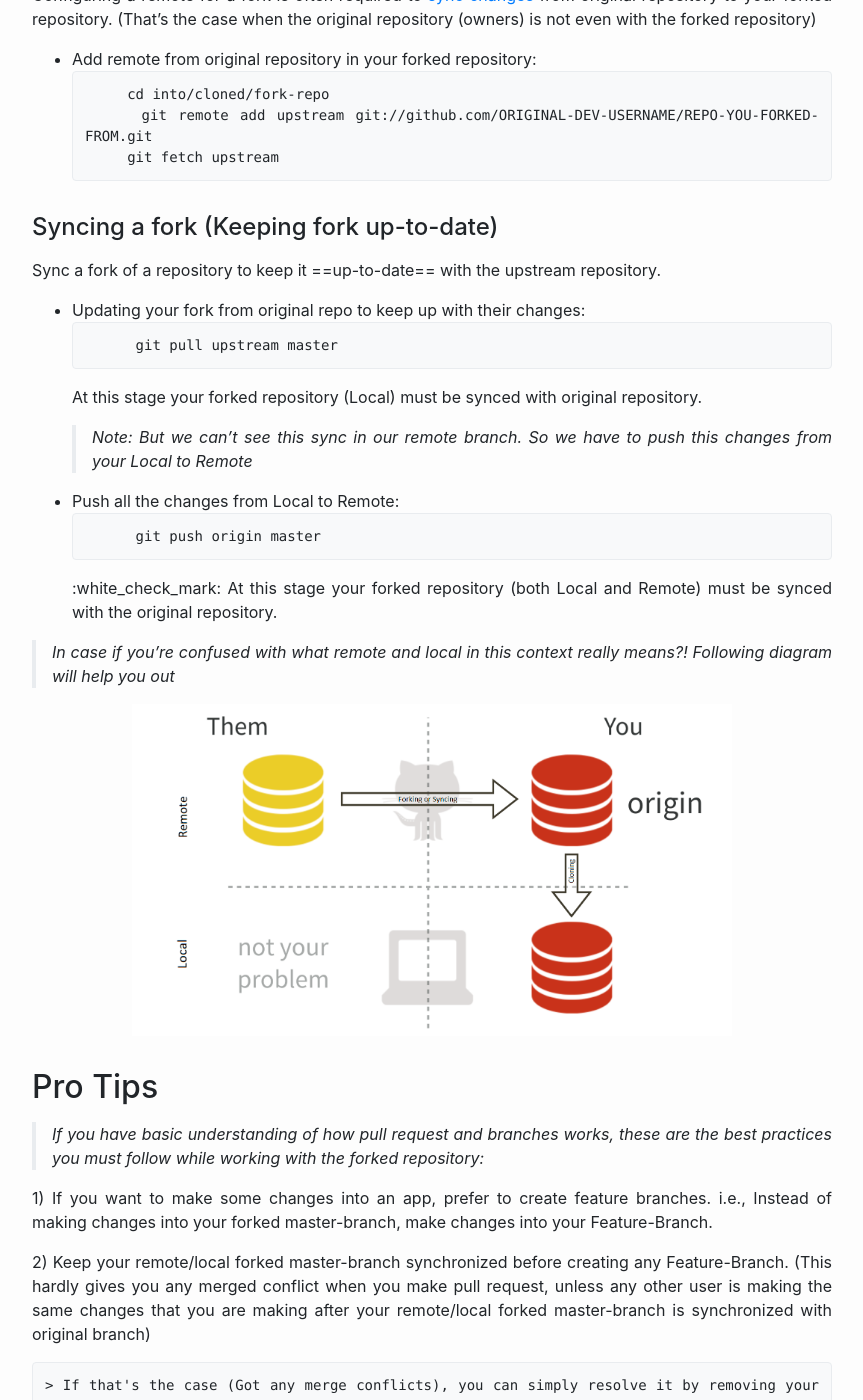
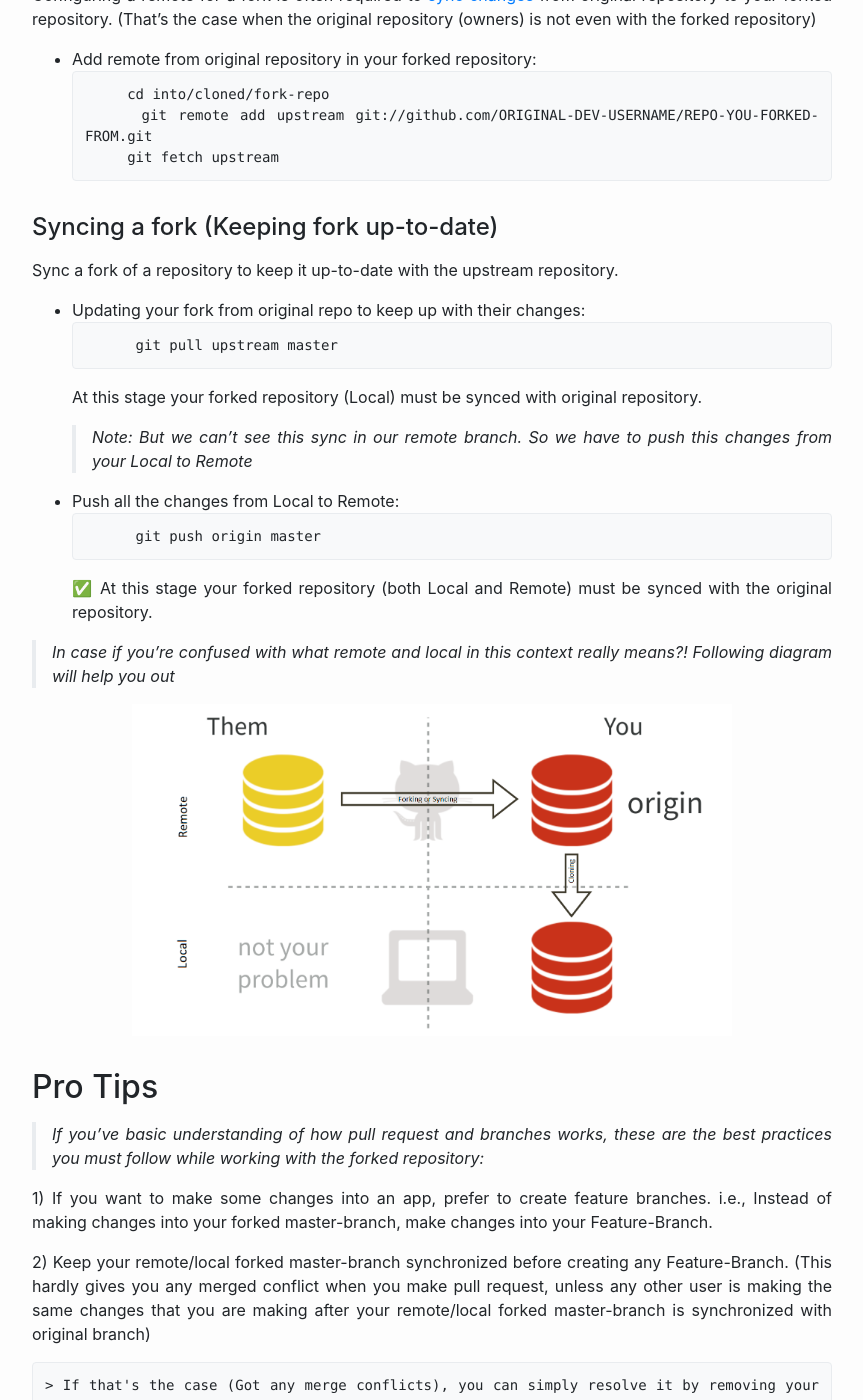
Before and after one commit to purveshmakode24/blog, a Jekyll site: the page built from _posts/2019-12-25-working-with-forks.md, in a window 1280 px wide and 1400 px high, scrolled down 903 px. Shown: the whole window, without its empty margins (208-1071 px from the left). Built offline with Jekyll 4.4.1, drawn with Linux system fonts in a browser that asks for light colours.

Commit message:
Update 2019-12-25-working-with-forks.md

````diff
--- a/_posts/2019-12-25-working-with-forks.md
+++ b/_posts/2019-12-25-working-with-forks.md
@@ -39,7 +39,7 @@ Configuring a remote for a fork is often required to [sync changes](#) from orig
 
 #### Syncing a fork (Keeping fork up-to-date)
 
-Sync a fork of a repository to keep it ==up-to-date== with the upstream repository.
+Sync a fork of a repository to keep it up-to-date with the upstream repository.
 * Updating your fork from original repo to keep up with their changes:
 	```
 	    git pull upstream master
@@ -52,7 +52,7 @@ Sync a fork of a repository to keep it ==up-to-date== with the upstream reposito
 	```
 	    git push origin master
 	```
-:white_check_mark: At this stage your forked repository (both Local and Remote) must be synced with the original repository.
+✅ At this stage your forked repository (both Local and Remote) must be synced with the original repository.
 
 > In case if you're confused with what remote and local in this context really means?! Following diagram will help you out
 
@@ -63,7 +63,7 @@ Sync a fork of a repository to keep it ==up-to-date== with the upstream reposito
 
 ## Pro Tips
 
-> If you have basic understanding of how pull request and branches works, these are the best practices you must follow while working with the forked repository:
+> If you've basic understanding of how pull request and branches works, these are the best practices you must follow while working with the forked repository:
 
 1) If you want to make some changes into an app, prefer to create feature branches. i.e., Instead of making changes into your forked master-branch, make changes into your Feature-Branch.
 
````
